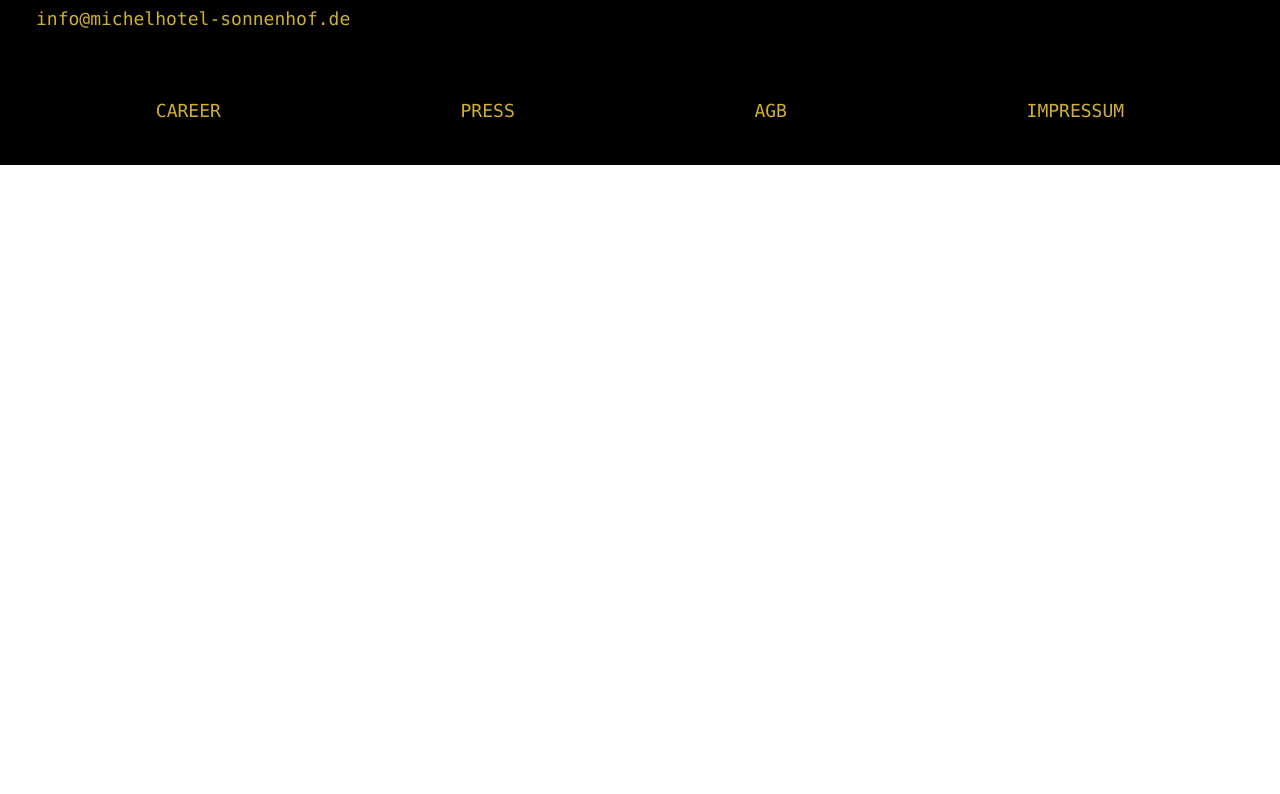
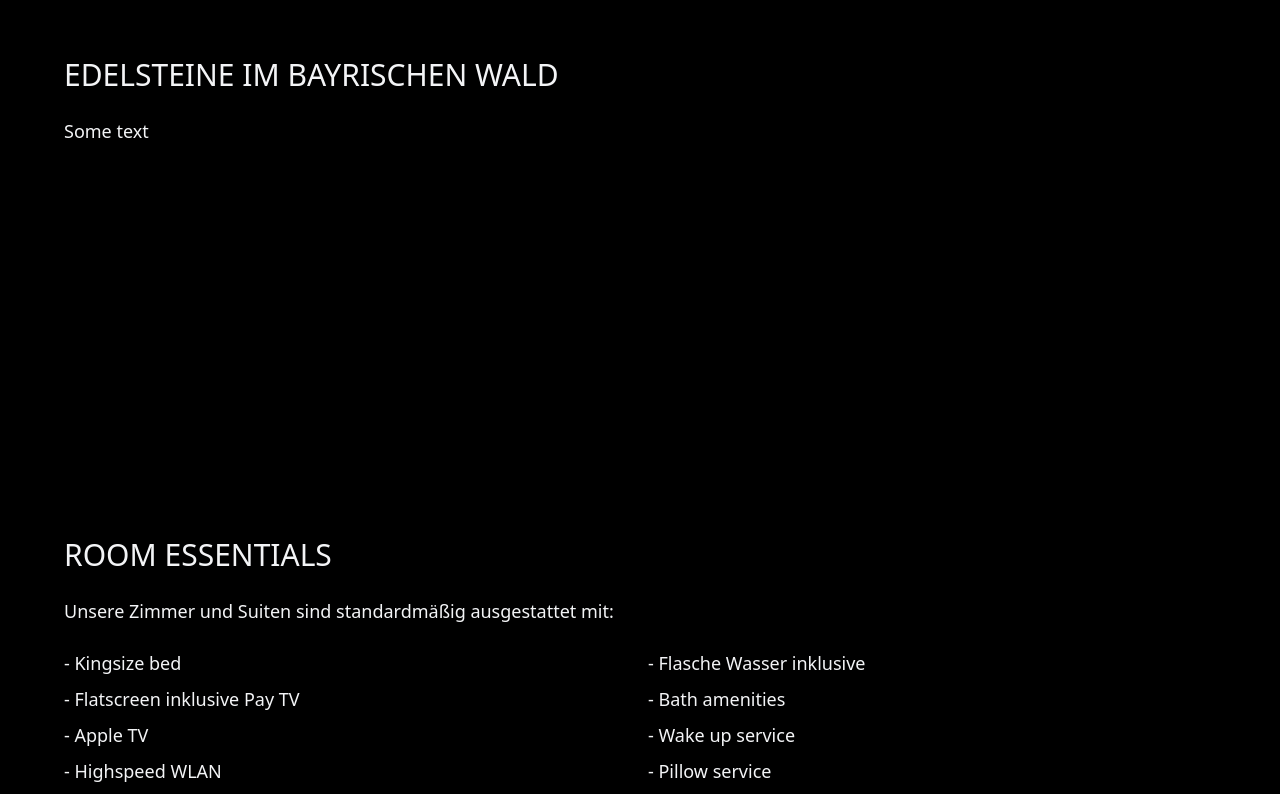
Before and after one commit to Spacifik/sonnenhof, a Next.js app: page /rooms in a window 1280 px wide. Shown: the part 266-1060 px from the top of the page. Before the commit the page ends 800 px from the top, so only its background shows below. Built offline with nearby package versions, Linux system fonts and the light colour scheme.

Commit message:
main: add list

```diff
--- a/src/components/hamburger-overlay.tsx
+++ b/src/components/hamburger-overlay.tsx
@@ -1,3 +1,4 @@
+import Link from "next/link";
 import { Text } from "./text";
 
 export function HamburgerOverlay(): JSX.Element {
@@ -28,9 +29,11 @@ export function HamburgerOverlay(): JSX.Element {
           </Text>
         </li>
         <li>
-          <Text variant="medium-primary-regular" mono uppercase>
-            Zimmer & suiten
-          </Text>
+          <Link href={"/rooms"}>
+            <Text variant="medium-primary-regular" mono uppercase>
+              Zimmer & suiten
+            </Text>
+          </Link>
         </li>
         <li>
           <Text variant="medium-primary-regular" mono uppercase>
--- a/src/components/section.tsx
+++ b/src/components/section.tsx
@@ -5,7 +5,7 @@ import { ImageProps, getImageSrc } from "./image";
 
 export interface SectionProps {
   hint?: string;
-  details: string;
+  details?: string;
   title: string;
   text: string;
   buttons: (ButtonProps & { href?: string })[];
@@ -16,10 +16,12 @@ export function Section({
   hint,
   title,
   details,
-  text,
   buttons,
   background,
-}: SectionProps): JSX.Element {
+  ...props
+}:
+  | SectionProps
+  | React.PropsWithChildren<Omit<SectionProps, "text">>): JSX.Element {
   const textColorVariant = background ? "primary" : "light";
   return (
     <section
@@ -43,7 +45,18 @@ export function Section({
             {title}
           </Text>
         </div>
-        <Text variant={`small-${textColorVariant}`}>{text}</Text>
+        {(props as SectionProps).text ? (
+          <Text variant={`small-${textColorVariant}`}>
+            {(props as SectionProps).text}
+          </Text>
+        ) : (
+          <>
+            {
+              (props as React.PropsWithChildren<Omit<SectionProps, "text">>)
+                .children
+            }
+          </>
+        )}
         <div className="flex gap-4">
           {buttons.map(({ href, ...button }) =>
             href ? (
@@ -56,9 +69,11 @@ export function Section({
           )}
         </div>
       </div>
-      <div className="absolute inset-0 items-center justify-center z-20 align-middle bg-black opacity-0 w-full h-full p-6 md:p-16 hover:md:opacity-80">
-        <Text variant="small-primary">{details}</Text>
-      </div>
+      {details ? (
+        <div className="absolute inset-0 items-center justify-center z-20 align-middle bg-black opacity-0 w-full h-full p-6 md:p-16 hover:md:opacity-80">
+          <Text variant="small-primary">{details}</Text>
+        </div>
+      ) : null}
     </section>
   );
 }
--- a/src/pages/rooms/index.tsx
+++ b/src/pages/rooms/index.tsx
@@ -1,11 +1,55 @@
 import { Layout } from "@sonnenhof/components/layout";
-
+import { Section } from "@sonnenhof/components/section";
+import { Text } from "@sonnenhof/components/text";
 
 export default function Rooms(): JSX.Element {
+  const items = [
+    { content: "- Kingsize bed" },
+    { content: "- Flatscreen inklusive Pay TV" },
+    { content: "- Apple TV" },
+    { content: "- Highspeed WLAN" },
+    { content: "- Bluetooth sound system" },
+    { content: "- Nespresso machine" },
+    { content: "- Flasche Wasser inklusive" },
+    { content: "- Bath amenities" },
+    { content: "- Wake up service" },
+    { content: "- Pillow service" },
+    { content: "- Bügeleisen und -brett auf Anfrage" },
+  ];
+  const halfLength = Math.ceil(items.length / 2);
+  const firstHalf = items.slice(0, halfLength);
+  const secondHalf = items.slice(halfLength);
+  return (
+    <Layout>
+      <main>
+        <Section
+          title="Edelsteine im bayrischen Wald"
+          text="Some text"
+          buttons={[]}
+        />
 
-    return <Layout>
-        <main>
-
-        </main>
+        <Section title="Room essentials" buttons={[]}>
+          <Text variant="small-light">
+            Unsere Zimmer und Suiten sind standardmäßig ausgestattet mit:
+          </Text>
+          <div className="grid grid-cols-1 md:grid-cols-2 md:gap-4">
+            <ul className="space-y-2">
+              {firstHalf.map((item, index) => (
+                <li key={index}>
+                  <Text variant="small-light">{item.content}</Text>
+                </li>
+              ))}
+            </ul>
+            <ul className="space-y-2 mt-2 md:mt-0">
+              {secondHalf.map((item, index) => (
+                <li key={index}>
+                  <Text variant="small-light">{item.content}</Text>
+                </li>
+              ))}
+            </ul>
+          </div>
+        </Section>
+      </main>
     </Layout>
+  );
 }
```
